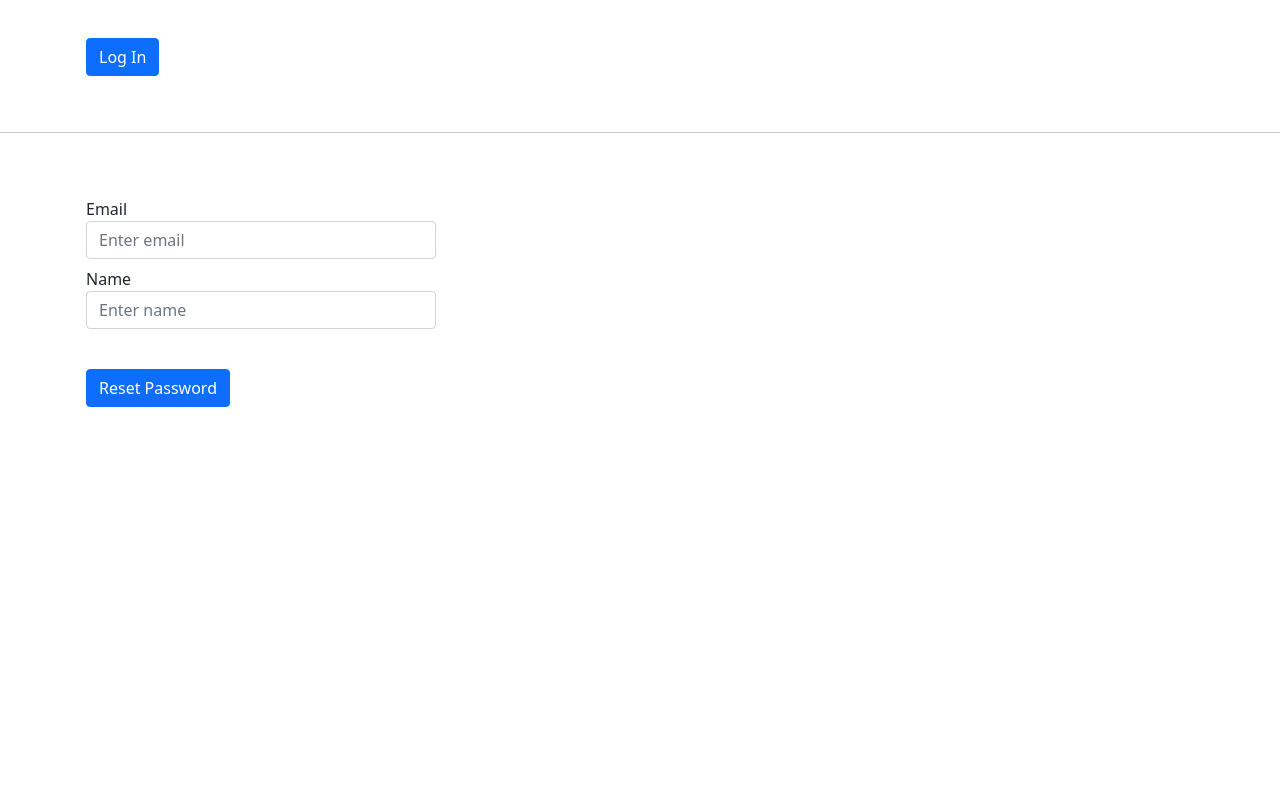
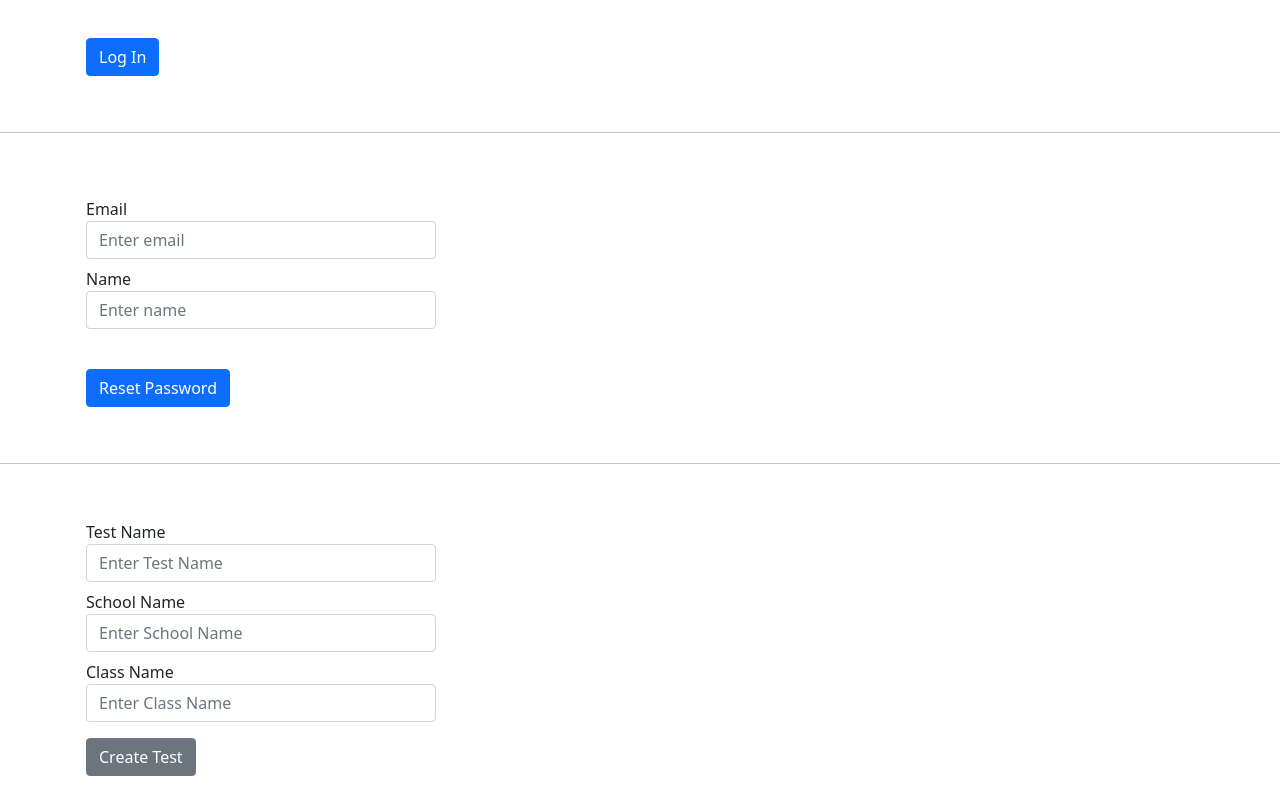
Before and after one commit to srijondasgit/examfrontend, a React (Create React App) app in the folder exammodule/: page / in a window 1280 px wide. Shown: the part 569-1361 px from the top of the page. Before the commit the page ends 992 px from the top, so only its background shows below. Built offline with nearby package versions, Linux system fonts and the light colour scheme.

Commit message:
Update App.js

```diff
--- a/exammodule/src/App.js
+++ b/exammodule/src/App.js
@@ -2,6 +2,7 @@ import React from 'react';
 import Form from './components/Form';
 import Login from './components/Login';
 import Reset from './components/Reset';
+import AddTestHeader from './components/AddTestHeader';
 
 
 
@@ -15,6 +16,9 @@ function App() {
       <br />
       <hr />
       <Reset />
+      <br />
+      <hr />
+      <AddTestHeader />
 
     </div>
   );
```
